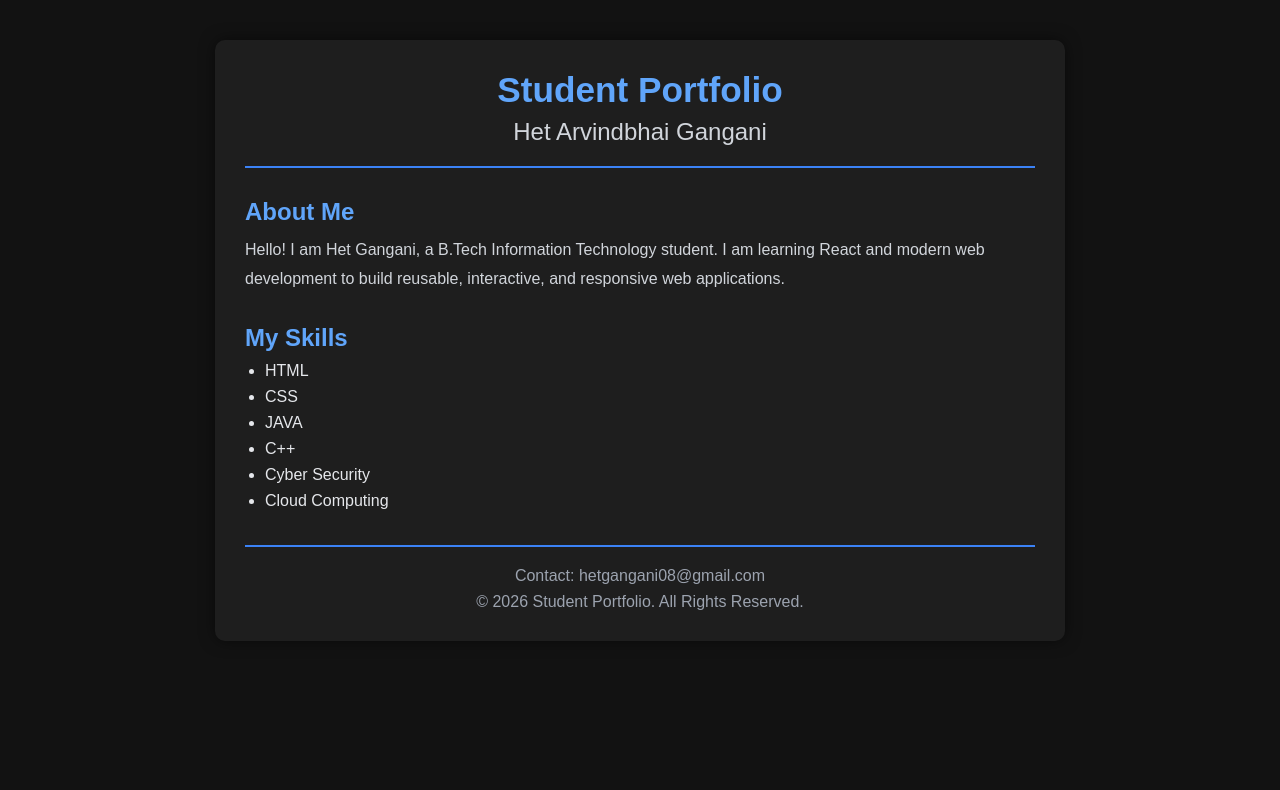
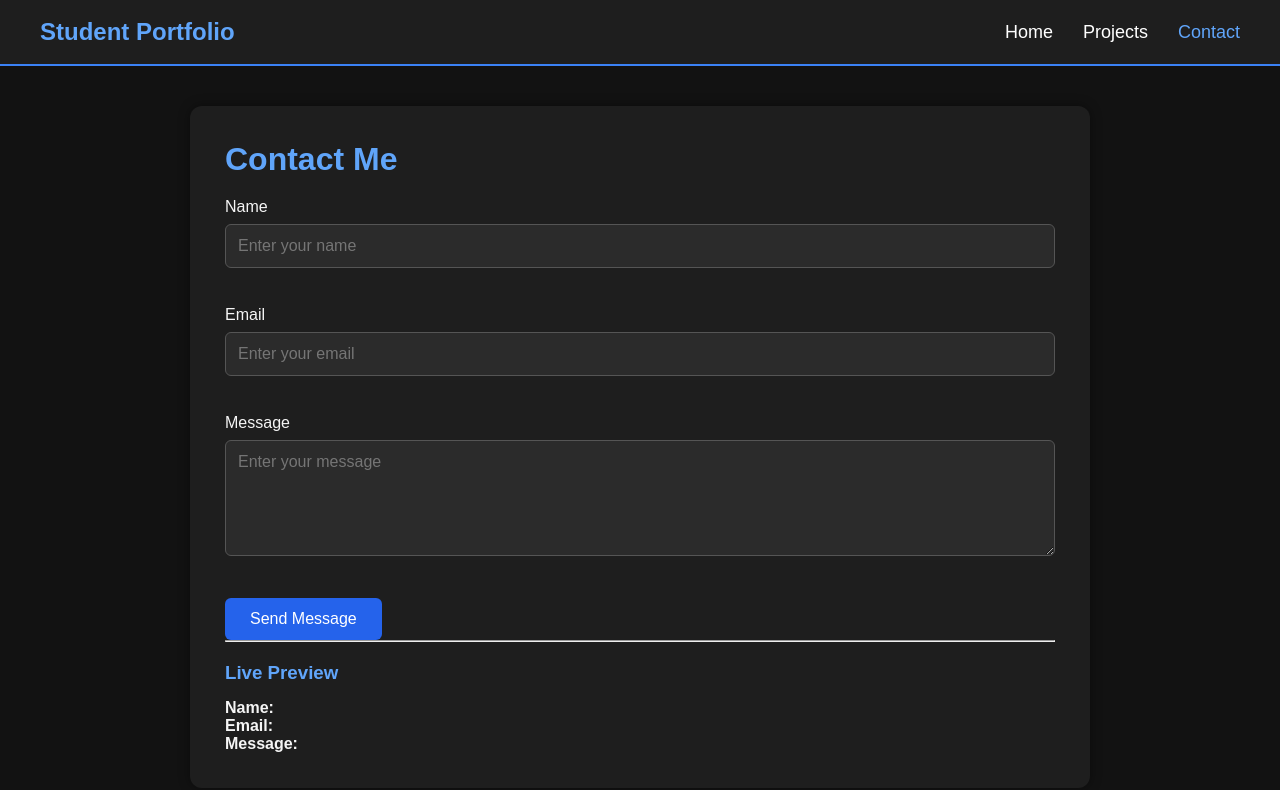
Before and after one commit to HetGangani/portfolio-D25IT125, a React (Vite) app: page /contact in a window 1280 px wide. Shown: the top 790 px of the page. Built offline with nearby package versions, Linux system fonts and the light colour scheme.

Commit message:
Complete Practical 2: React Router and State Management

```diff
--- a/package.json
+++ b/package.json
@@ -11,7 +11,8 @@
   },
   "dependencies": {
     "react": "^19.2.7",
-    "react-dom": "^19.2.7"
+    "react-dom": "^19.2.7",
+    "react-router-dom": "^7.18.1"
   },
   "devDependencies": {
     "@eslint/js": "^10.0.1",
--- a/src/App.css
+++ b/src/App.css
@@ -1,89 +1,223 @@
-/* Reset */
+/* General Styling */
+
 * {
     margin: 0;
     padding: 0;
     box-sizing: border-box;
+    font-family: Arial, Helvetica, sans-serif;
 }
 
-/* Body */
 body {
-    font-family: Arial, Helvetica, sans-serif;
     background-color: #121212;
     color: #f5f5f5;
 }
 
-/* Main Container */
-.app {
+/* Main Styling */
+main {
+    max-width: 900px;
+    margin: 50px auto;
+    padding: 0 20px;
+}
+
+/* Section Styling */
+section {
+    margin-bottom: 50px;
+}
+
+section h2 {
+    font-size: 2rem;
+    color: #4f8cff;
+    margin-bottom: 20px;
+    border-left: 5px solid #4f8cff;
+    padding-left: 12px;
+}
+
+section p {
+    font-size: 1.1rem;
+    line-height: 1.8;
+    text-align: justify;
+    color: #ddd;
+}
+
+/* Navbar */
+
+.navbar {
+    background-color: #1e1e1e;
+    padding: 18px 40px;
+    display: flex;
+    justify-content: space-between;
+    align-items: center;
+    border-bottom: 2px solid #3b82f6;
+}
+
+.logo {
+    color: #60a5fa;
+}
+
+.nav-links {
+    display: flex;
+    list-style: none;
+    gap: 30px;
+}
+
+.nav-links a {
+    color: white;
+    text-decoration: none;
+    font-size: 18px;
+    transition: 0.3s;
+}
+
+.nav-links a:hover,
+.nav-links a.active {
+    color: #60a5fa;
+}
+
+/* Page Container */
+
+.page {
     width: 80%;
-    max-width: 850px;
+    max-width: 900px;
     margin: 40px auto;
-    background-color: #1e1e1e;
-    border-radius: 10px;
-    padding: 30px;
-    box-shadow: 0 0 15px rgba(0, 0, 0, 0.5);
+    background: #1e1e1e;
+    padding: 35px;
+    border-radius: 12px;
+    box-shadow: 0 0 12px rgba(0,0,0,0.4);
+}
+
+.page h1 {
+    color: #60a5fa;
+    margin-bottom: 20px;
+}
+
+.page h3 {
+    color: #60a5fa;
+    margin-bottom: 15px;
+    margin-top: 20px;
 }
 
 /* Header */
+
 .header {
     text-align: center;
-    border-bottom: 2px solid #3b82f6;
-    padding-bottom: 20px;
+    margin-bottom: 25px;
 }
 
 .header h1 {
     color: #60a5fa;
-    font-size: 2.2rem;
-    margin-bottom: 8px;
 }
 
 .header h2 {
-    color: #d1d5db;
-    font-weight: normal;
+    margin-top: 10px;
 }
 
 /* About */
+
 .about {
-    margin-top: 30px;
-}
-
-.about h2 {
-    color: #60a5fa;
-    margin-bottom: 10px;
+    margin-top: 25px;
 }
 
 .about p {
+    margin-top: 10px;
     line-height: 1.8;
-    color: #d1d5db;
 }
 
 /* Skills */
+
+.skills-list {
+    display: grid;
+    grid-template-columns: repeat(auto-fit, minmax(220px, 1fr));
+    gap: 15px;
+    list-style: none;
+    padding: 0;
+    margin-top: 20px;
+}
+
+.skills-list li {
+    background: #1e1e1e;
+    padding: 15px 20px;
+    border-radius: 10px;
+    border-left: 4px solid #4f8cff;
+    font-size: 1.1rem;
+    transition: 0.3s;
+}
+
+.skills-list:hover {
+    transform: translateX(5px);
+    background: #2b2b2b;
+}
+
 .skills {
     margin-top: 30px;
 }
 
-.skills h2 {
-    color: #60a5fa;
-    margin-bottom: 10px;
-}
-
 .skills ul {
+    margin-top: 15px;
     padding-left: 20px;
 }
 
 .skills li {
-    margin-bottom: 8px;
-    color: #e5e7eb;
+    margin-bottom: 10px;
+}
+
+/* Buttons */
+
+button {
+    background: #2563eb;
+    color: white;
+    border: none;
+    padding: 12px 25px;
+    border-radius: 6px;
+    cursor: pointer;
+    transition: 0.3s;
+    font-size: 16px;
+}
+
+button:hover {
+    background: #1d4ed8;
+}
+
+/* Form */
+
+form {
+    margin-top: 20px;
+}
+
+input,
+textarea {
+    width: 100%;
+    padding: 12px;
+    margin-top: 8px;
+    margin-bottom: 20px;
+    background: #2b2b2b;
+    color: white;
+    border: 1px solid #555;
+    border-radius: 6px;
+    font-size: 16px;
+}
+
+input:focus,
+textarea:focus {
+    outline: none;
+    border-color: #60a5fa;
+}
+
+/* Projects */
+
+.project-list ul {
+    margin-top: 15px;
+    padding-left: 20px;
+}
+
+.project-list li {
+    margin-bottom: 12px;
 }
 
 /* Footer */
+
 .footer {
+    text-align: center;
     margin-top: 35px;
-    border-top: 2px solid #3b82f6;
+    border-top: 1px solid #444;
     padding-top: 20px;
-    text-align: center;
-    color: #9ca3af;
+    color: #bdbdbd;
 }
-
-.footer p:first-child {
-    margin-bottom: 8px;
-}
--- a/src/App.jsx
+++ b/src/App.jsx
@@ -1,22 +1,23 @@
 import './App.css';
 
-import Header from './components/Header';
-import About from './components/About';
-import Skills from './components/Skills';
-import Footer from './components/Footer';
+import { BrowserRouter, Routes, Route } from 'react-router-dom';
+
+import Navbar from './components/Navbar';
+
+import Home from './pages/Home';
+import Projects from './pages/Projects';
+import Contact from './pages/Contact';
 
 function App() {
-  const skills = ["HTML", "CSS", "JAVA", "C++", "Cyber Security", "Cloud Computing"];
-
-  return (
-
-    <div className="app">
-        <Header name="Het Arvindbhai Gangani"></Header>
-        <About></About>
-        <Skills skillList={skills}></Skills>
-        <Footer email="hetgangani08@gmail.com"></Footer>
-    </div>
-
+    return(
+    <BrowserRouter>
+      <Navbar />
+      <Routes>
+        <Route path="/" element={<Home />} />
+        <Route path="/projects" element={<Projects />} />
+        <Route path="/contact" element={<Contact />} />
+      </Routes>
+    </BrowserRouter>
   );
 }
 
--- a/src/components/Navbar.jsx
+++ b/src/components/Navbar.jsx
@@ -0,0 +1,17 @@
+import {NavLink} from "react-router-dom";
+
+function Navbar() {
+    return (
+     <nav className="navbar">
+        <h2 className="logo">Student Portfolio</h2>
+
+        <ul className="nav-links">
+            <li><NavLink to="/">Home</NavLink></li>
+            <li><NavLink to="/projects">Projects</NavLink></li>
+            <li><NavLink to="/contact">Contact</NavLink></li>
+        </ul>
+     </nav>
+    );
+}
+
+export default Navbar;
--- /dev/null
+++ b/src/pages/Contact.jsx
@@ -0,0 +1,93 @@
+import { useState } from "react";
+
+function Contact() {
+    const [formData, setFormData] = useState({
+        name: "",
+        email: "",
+        message: ""
+    });
+
+    const handleChange = (event) => {
+        const { name, value } = event.target;
+
+        setFormData((prevData) => ({
+            ...prevData,
+            [name]: value
+        }));
+    };
+
+    const handleSubmit = (event) => {
+        event.preventDefault();
+
+        alert(
+            `Thank you, ${formData.name}!\n\nYour message has been submitted successfully.`
+        );
+
+        setFormData({
+            name: "",
+            email: "",
+            message: ""
+        });
+    };
+
+    return (
+        <div className="page">
+            <h1>Contact Me</h1>
+
+            <form onSubmit={handleSubmit}>
+
+                <label>Name</label><br />
+                <input
+                    type="text"
+                    name="name"
+                    placeholder="Enter your name"
+                    value={formData.name}
+                    onChange={handleChange}
+                    required
+                />
+
+                <br /><br />
+
+                <label>Email</label><br />
+                <input
+                    type="email"
+                    name="email"
+                    placeholder="Enter your email"
+                    value={formData.email}
+                    onChange={handleChange}
+                    required
+                />
+
+                <br /><br />
+
+                <label>Message</label><br />
+                <textarea
+                    name="message"
+                    placeholder="Enter your message"
+                    rows="5"
+                    value={formData.message}
+                    onChange={handleChange}
+                    required
+                ></textarea>
+
+                <br /><br />
+
+                <button type="submit">
+                    Send Message
+                </button>
+
+            </form>
+
+            <hr />
+
+            <h3>Live Preview</h3>
+
+            <p><strong>Name:</strong> {formData.name}</p>
+            <p><strong>Email:</strong> {formData.email}</p>
+            <p><strong>Message:</strong> {formData.message}</p>
+
+        </div>
+    );
+}
+
+export default Contact;
--- /dev/null
+++ b/src/pages/Home.jsx
@@ -0,0 +1,20 @@
+import Header from "../components/Header";
+import About from "../components/About";
+import Skills from "../components/Skills";
+import Footer from "../components/Footer";
+
+function Home() {
+
+    const skills = ["HTML", "CSS", "JAVA", "C++", "Cyber Security", "Cloud Computing"];
+
+    return (
+        <div className="page">
+            <Header name="Het Gangani"></Header>
+            <About></About>
+            <Skills skillList={skills}></Skills>
+            <Footer email="hetgangani08@gmail.com"></Footer>
+        </div>
+    );
+}
+
+export default Home;
--- /dev/null
+++ b/src/pages/Projects.jsx
@@ -0,0 +1,33 @@
+import { useState } from "react";
+
+function Projects() {
+    const [showProjects, setShowProjects] = useState(true);
+
+    return (
+        <div className="page">
+            <h1>Projects</h1>
+
+            <button
+                onClick={() => {
+                    setShowProjects(prev => !prev);
+                }}
+            >
+                {showProjects ? "Hide Projects" : "Show Projects"}
+            </button>
+
+            {showProjects && (
+                <div className="project-list">
+                    <h3>My Projects</h3>
+
+                    <ul>
+                        <li>Student Portfolio Website</li>
+                        <li>Cloud Bus Pass System</li>
+                        <li>StudentHub Portal</li>
+                    </ul>
+                </div>
+            )}
+        </div>
+    );
+}
+
+export default Projects;
```
Also changed, not shown: src/components/Projects.jsx (deleted), 1 other file (tests, documents, lock files or other folders).
